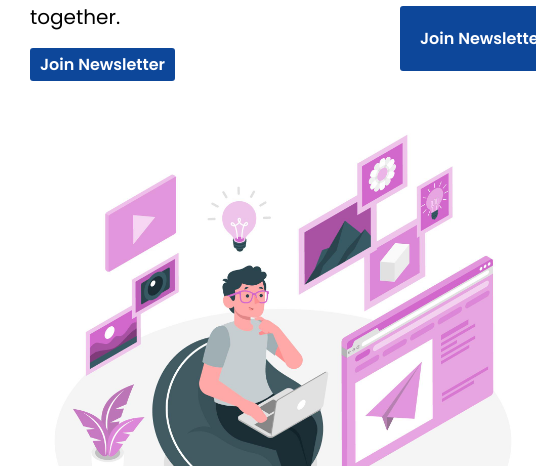
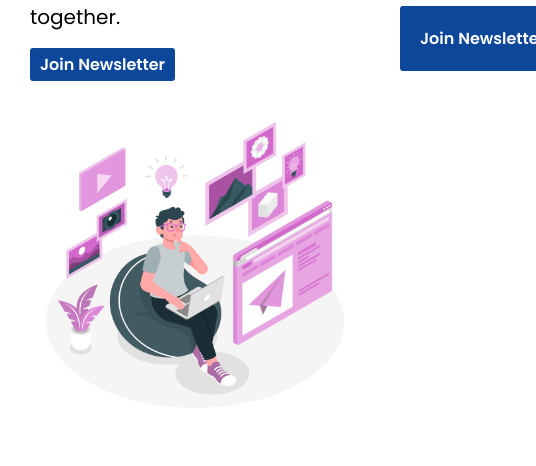
Before and after one commit to PavithranV17/My-apps, a plain HTML site: page index.html in a window 390 px wide. Shown: the part 378-844 px from the top of the page, 536 px wide, since content can reach past the window. Drawn offline with nearby package versions, Linux system fonts and the light colour scheme.

Commit message:
fix : Modified style.css

```diff
--- a/master.css
+++ b/master.css
@@ -136,7 +136,9 @@ main{
 }
 
 .home .img-wrap img{
+    object-fit: contain;
     max-height: 60vh;
+    width: 100%;
 }
 
 .home .img-wrap{
@@ -371,6 +373,7 @@ footer .footer{
         color: #393e46;
         width: 100%;
         transition: 0.3s;
+        z-index: 2;
     }
 
     .head .nav-items.active{
```
